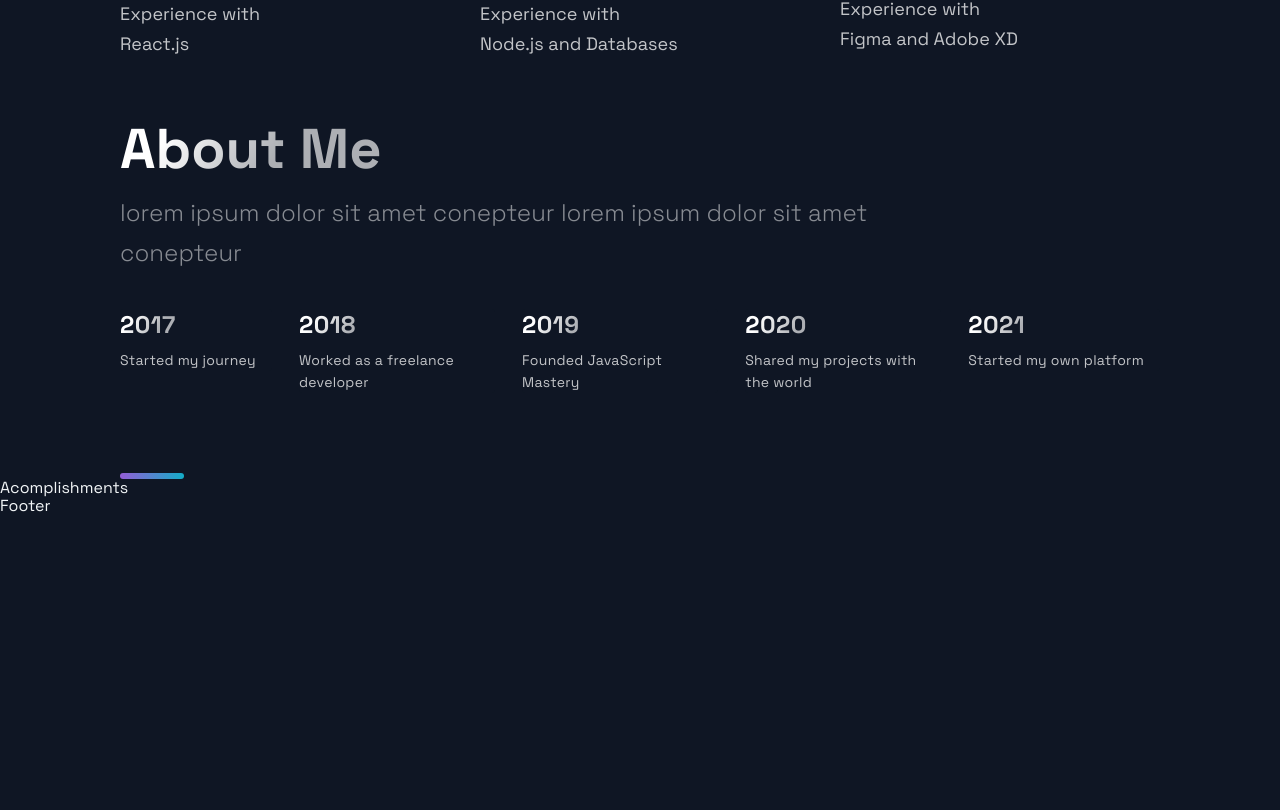
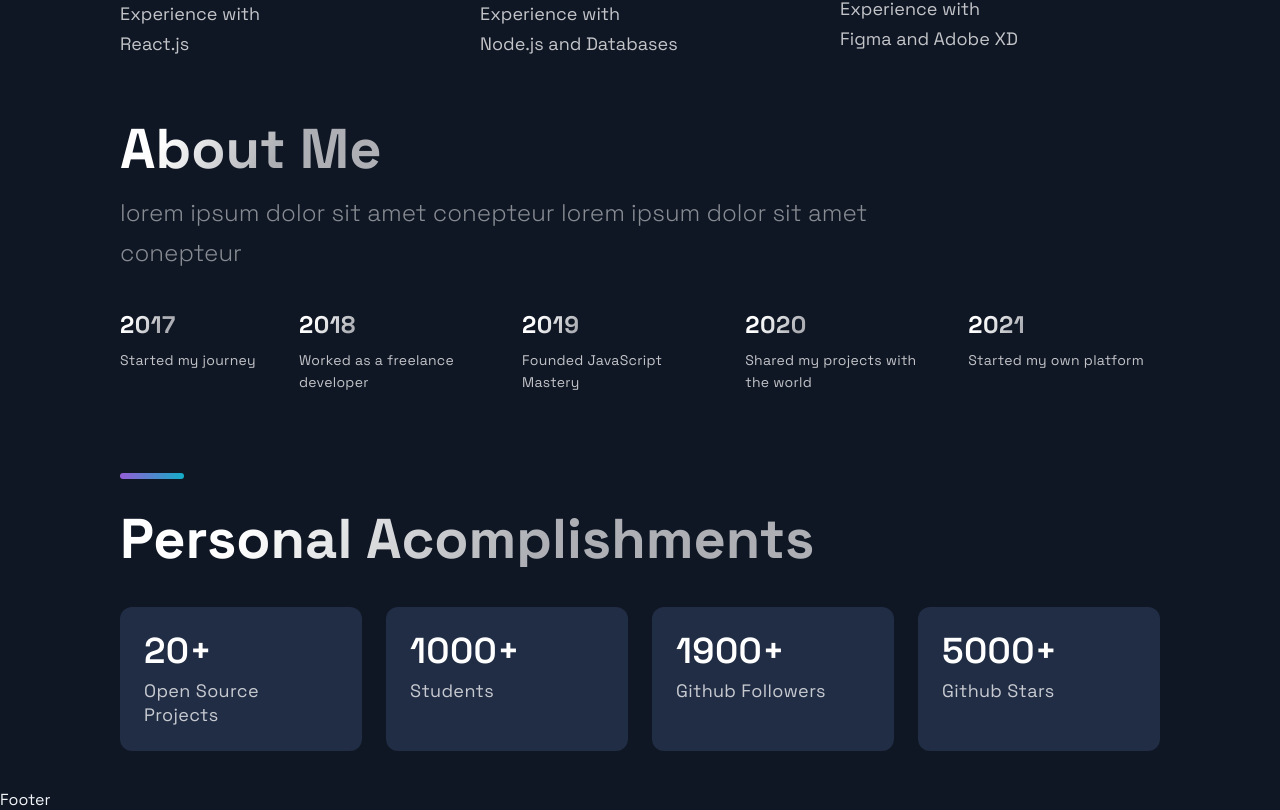
Before and after one commit to EmanuelSuarez/portfolio, a Next.js app: page / in a window 1280 px wide. Shown: the part 2588-3398 px from the top of the page. Before the commit the page ends 3104 px from the top, so only its background shows below. Built offline with nearby package versions, Linux system fonts and the light colour scheme.

Commit message:
[new] personal acomplishments section

```diff
--- a/src/components/Acomplishments/Acomplishments.js
+++ b/src/components/Acomplishments/Acomplishments.js
@@ -11,9 +11,17 @@
 ];
 
 const Acomplishments = () => (
-  <div>
-    Acomplishments
-  </div>
+  <Section>
+    <SectionTitle>Personal Acomplishments</SectionTitle>
+    <Boxes>
+      {data.map((card, index) => (
+        <Box key={index} >
+          <BoxNum>{card.number}+</BoxNum>
+          <BoxText>{card.text}</BoxText>
+        </Box>
+      ))}
+    </Boxes>
+  </Section>
 );
 
 export default Acomplishments;
```
